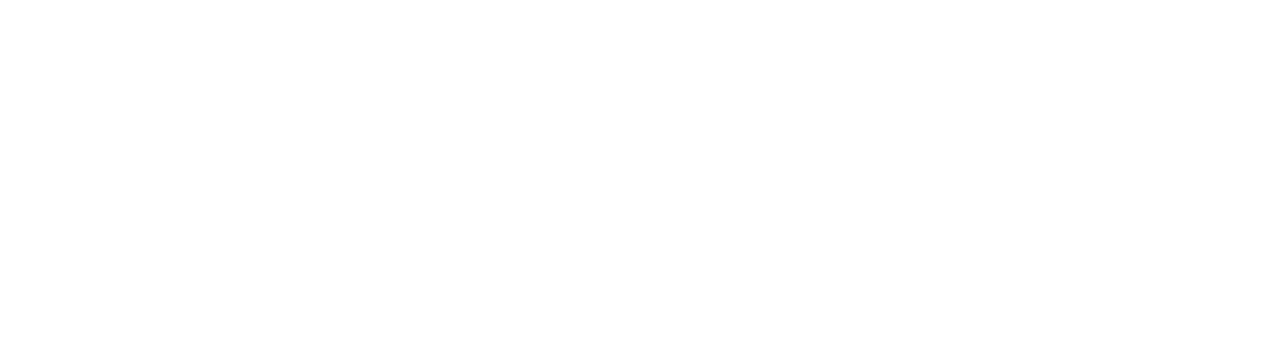
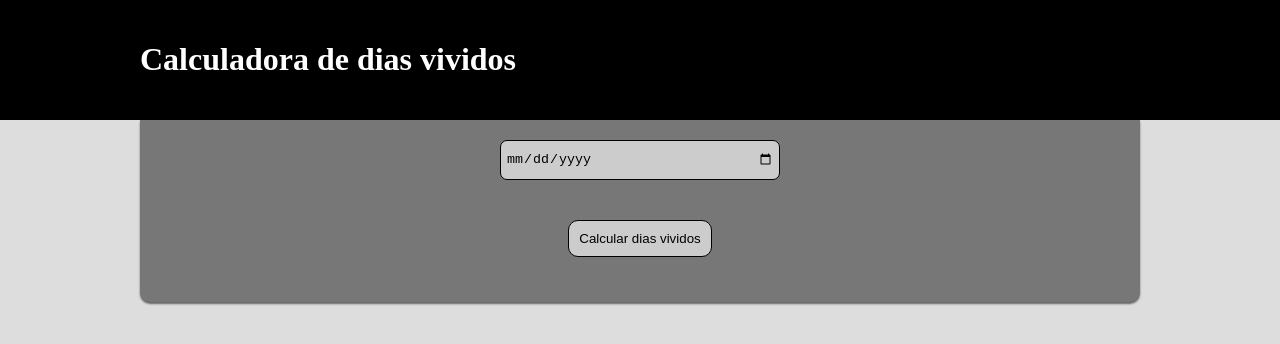
Before and after one commit to Ramonrocham/CalculadoraDiasVividos, a plain HTML site: page index.html in a window 1280 px wide. Drawn offline with Linux system fonts and the light colour scheme.

Commit message:
css finalizado

```diff
--- a/assets/css/style.css
+++ b/assets/css/style.css
@@ -0,0 +1,59 @@
+*{
+    box-sizing: border-box;
+}
+
+body{
+
+    margin: 0px;
+    padding: 0px;
+    background-color: #DDD;
+}
+header{
+    background-color: black;
+    padding: 20px 5px;
+}
+.container{
+    margin: auto;
+    max-width: 1000px;
+    width: 100%;
+    height: 100%;
+
+    color: white;
+    display: flex;
+    align-items: center;
+}
+.calc{
+    width: 100%;
+}
+.calc-area{
+    background-color: #777;
+    padding: 20px 5px;
+    width: 100%;
+    border-radius: 0px 0px 10px 10px;
+    box-shadow: 0px 2px 2px #0000008c;
+}
+.calc-conteudo{
+    display: flex;
+    flex-direction: column;
+    align-items: center;
+}
+#data{
+    width: 280px;
+    height: 40px;
+    background-color: #ccc;
+    border: 1px solid black;
+    border-radius: 7px;
+    padding: 5px;
+    margin-bottom: 40px;
+}
+#btn{
+    padding: 10px;
+    border-radius: 10px;
+    border: 1px solid black;
+    background-color: #ccc;
+    cursor: pointer;
+    margin-bottom: 25px;
+}
+#btn:hover{
+    opacity: 0.7;
+}
--- a/index.html
+++ b/index.html
@@ -3,12 +3,26 @@
 <head>
     <meta charset="UTF-8">
     <meta name="viewport" content="width=device-width, initial-scale=1.0">
-    <title>Calculadora dias vividos</title>
+    <title>Calculadora de dias vividos</title>
 
     <link rel="stylesheet" href="assets/css/style.css">
 </head>
 <body>
-
+    <header>
+        <div class="container">
+            <h1>Calculadora de dias vividos</h1>
+        </div>
+    </header>
+    <section class="calc">
+        <div class="container">
+            <div class="calc-area">
+                <div class="calc-conteudo">
+                    <input type="date" id="data">
+                    <button id="btn">Calcular dias vividos</button>
+                </div>
+            </div>
+        </div>
+    </section>
     <script src="assets/js/script.js"></script>
 </body>
 </html>
```
